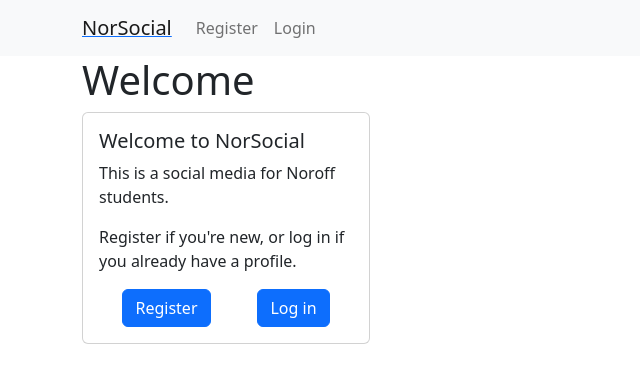
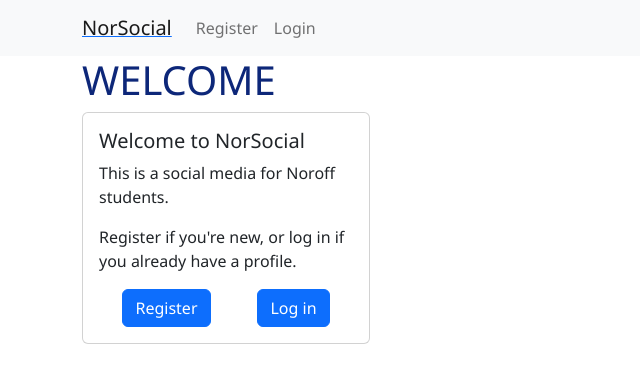
Before and after one commit to Noroff-FEU-Assignments/project-exam-2-Ceregon, a React (Create React App) app: page / in a window 1280 px wide. Shown: the top 382 px of the page, without its empty margins (0-640 px from the left). Built offline with nearby package versions, Linux system fonts and the light colour scheme.

Commit message:
updated styling

```diff
--- a/src/App.css
+++ b/src/App.css
@@ -1,3 +1,12 @@
+body {
+  font-family: "Segoe UI", Helvetica, sans-serif;
+}
+
+h1 {
+  color: #0d2779;
+  text-transform: uppercase;
+}
+
 .posts-image {
   max-height: 200px;
   object-fit: cover;
--- a/src/App.js
+++ b/src/App.js
@@ -1,4 +1,3 @@
-import "./App.css";
 import Register from "./components/register/Register";
 import Login from "./components/login/Login";
 import Posts from "./components/posts/Posts";
@@ -12,6 +11,7 @@
 import Container from "react-bootstrap/Container";
 import { AuthProvider } from "./context/AuthContext";
 import Home from "./components/home/Home";
+import "./App.css";
 
 function App() {
   return (
```
